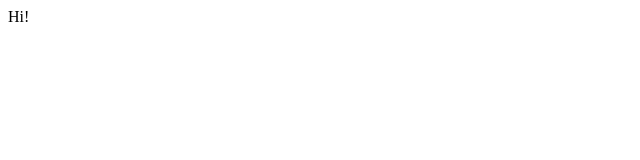
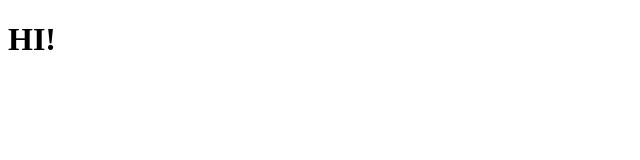
Before and after one commit to bagger3025/Nextjs, a Next.js app: page / in a window 1280 px wide. Shown: the top 160 px of the page, without its empty margins (0-640 px from the left). Built offline with nearby package versions, Linux system fonts and the light colour scheme.

Commit message:
1-1. Pages

```diff
--- a/pages/index.js
+++ b/pages/index.js
@@ -1,5 +1,9 @@
 import Link from 'next/link'
 
 export default function IndexPage() {
-    return "Hi!";
+    return <div>
+      <h1>
+        HI!
+      </h1>
+    </div>
 }
```
Also changed, not shown: 1 other file (tests, documents, lock files or other folders).
